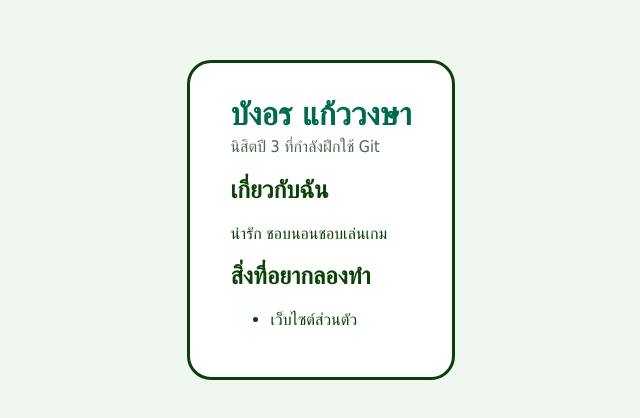
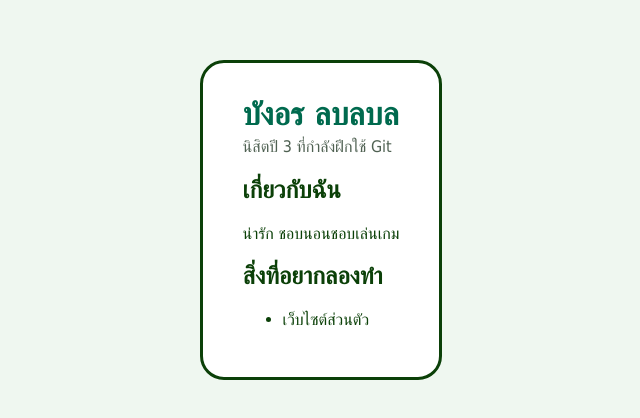
Before and after one commit to Bangonn/my-profile, a plain HTML site: page index.html in a window 1280 px wide. Shown: the part 180-598 px from the top of the page, without its empty margins (319-959 px from the left). Drawn offline with Linux system fonts and the light colour scheme.

```diff
--- a/index.html
+++ b/index.html
@@ -8,7 +8,7 @@
 </head>
 <body>
   <main class="card">
-    <h1>บังอร แก้ววงษา</h1>
+    <h1>บังอร ลบลบล</h1>
     <p class="tagline">นิสิตปี 3 ที่กำลังฝึกใช้ Git</p>
 
     <h2>เกี่ยวกับฉัน</h2>
```
